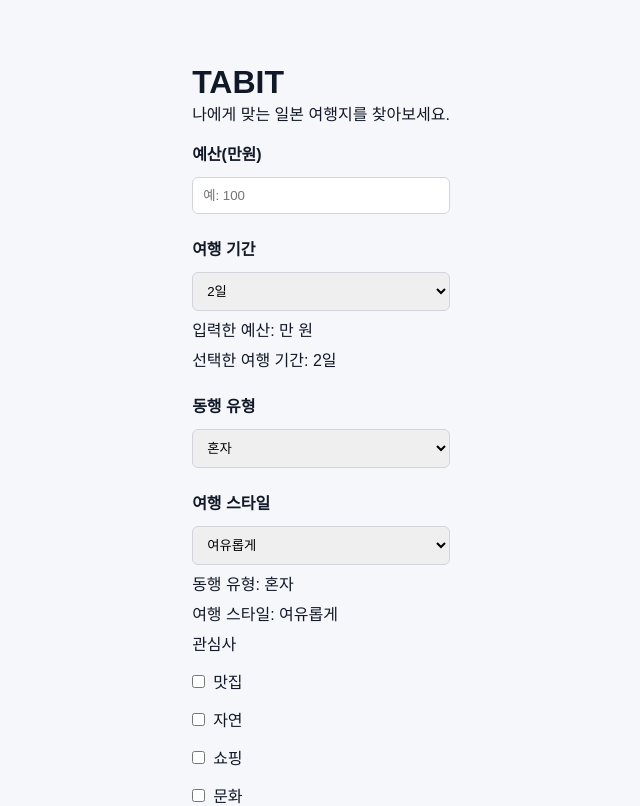
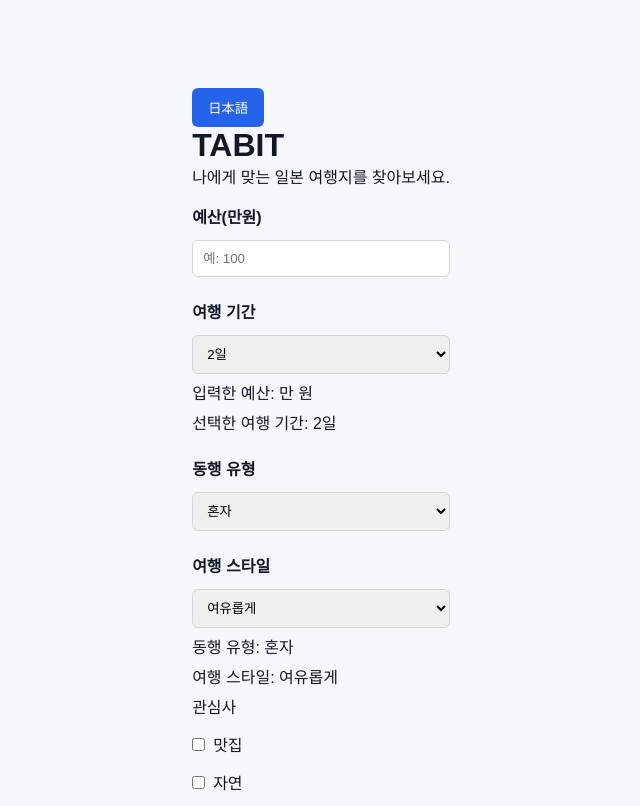
Before and after one commit to KlmY0ngBe0m/TABIT, a Next.js app in the folder frontend/: page / in a window 1280 px wide. Shown: the top 806 px of the page, without its empty margins (379-1019 px from the left). Built offline with nearby package versions, Linux system fonts and the light colour scheme.

Commit message:
言語切り替え機能の基本構造を追加

```diff
--- a/frontend/src/app/page.tsx
+++ b/frontend/src/app/page.tsx
@@ -36,6 +36,7 @@
   const [interests, setInterests] = useState<string[]>([]);
   const [errorMessage, setErrorMessage] = useState("");
   const [recommendation, setRecommendation] = useState<RecommendationResult | null>(null);
+  const [language, setLanguage] = useState<"ko" | "ja">("ko");
 
   function handleInterestChange(interest: string) {
     if (interests.includes(interest)) {
@@ -67,8 +68,18 @@
 
   return (
     <main>
+      <button
+        type="button"
+        onClick={() => setLanguage(language === "ko" ? "ja" : "ko")}
+      >
+        {language === "ko" ? "日本語" : "한국어"}
+      </button>
       <h1>TABIT</h1>
-      <p>나에게 맞는 일본 여행지를 찾아보세요.</p>
+      <p>
+        {language === "ko"
+        ? "나에게 맞는 일본 여행지를 찾아보세요."
+        : "あなたにぴったりの日本旅行先を見つけましょう。"}
+      </p>
 
       <TravelForm
         budget={budget}
```
